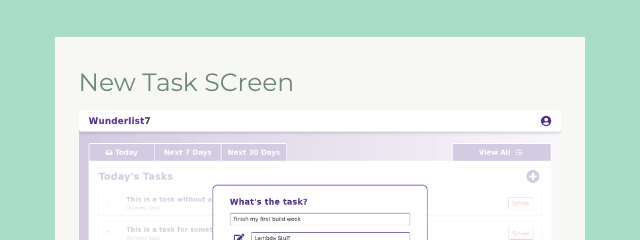
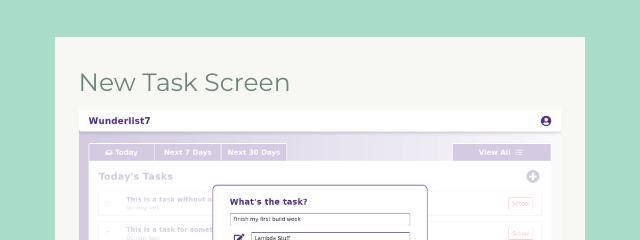
Before and after one commit to BW-Wunderlist7/Marketing-Page, a plain HTML site: page index.html in a window 1280 px wide. Shown: the part 2334-2574 px from the top of the page, 320-960 px from the left. Drawn offline with nearby package versions, Linux system fonts and the light colour scheme.

Commit message:
fixing minor typo

```diff
--- a/index.html
+++ b/index.html
@@ -85,7 +85,7 @@
                     <img src="media/wunderlistViewAll.png" class="screenshot" alt="screenshot of app list page">
                 </section>
                 <section class="container" id="bottom">
-                    <h3>New Task SCreen</h3>
+                    <h3>New Task Screen</h3>
                     <img src="media/wunderlistNewTask.png" class="screenshot" alt="screenshot of new task pop-up">
                 </section>
             </div>
```
